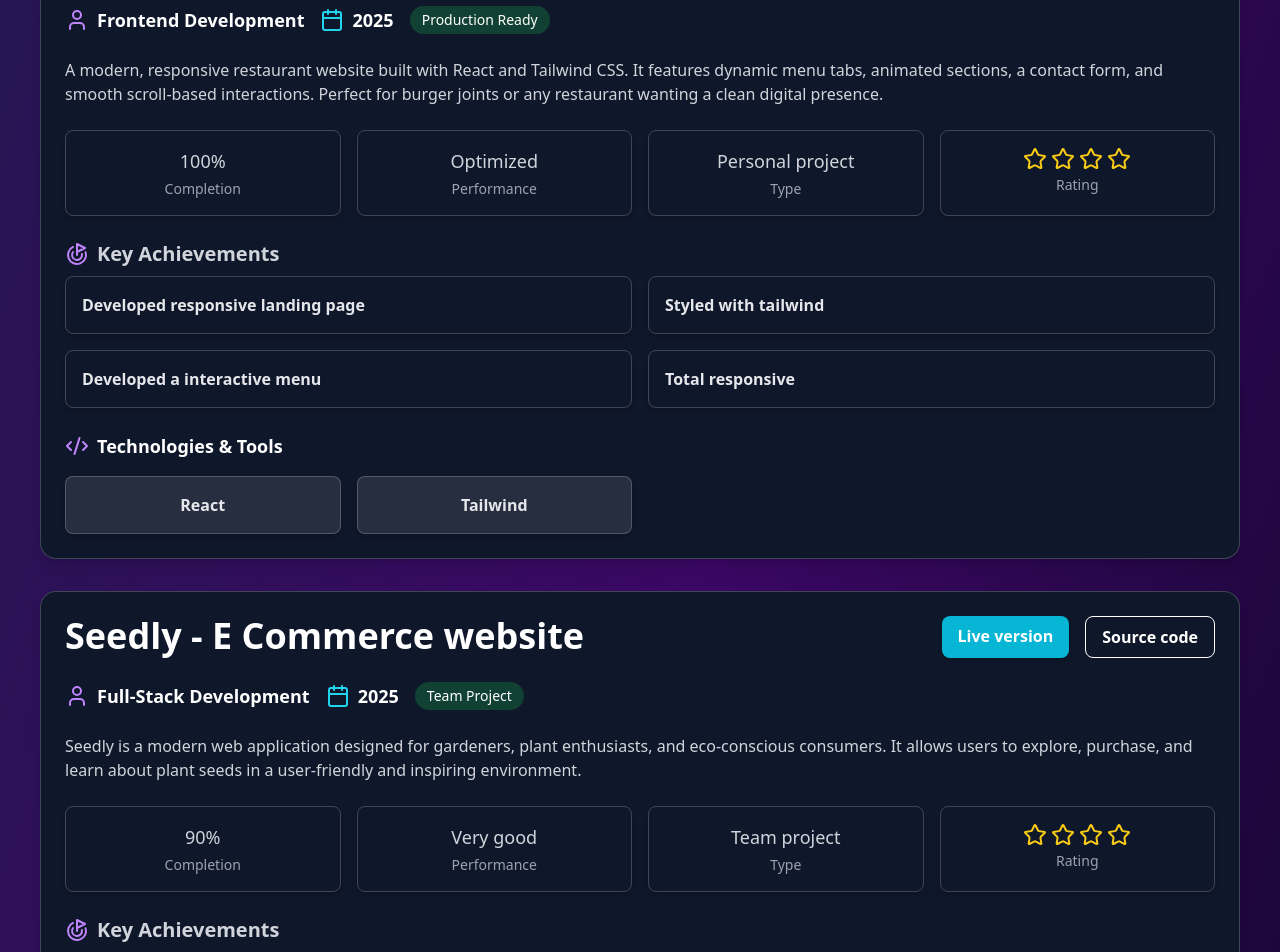
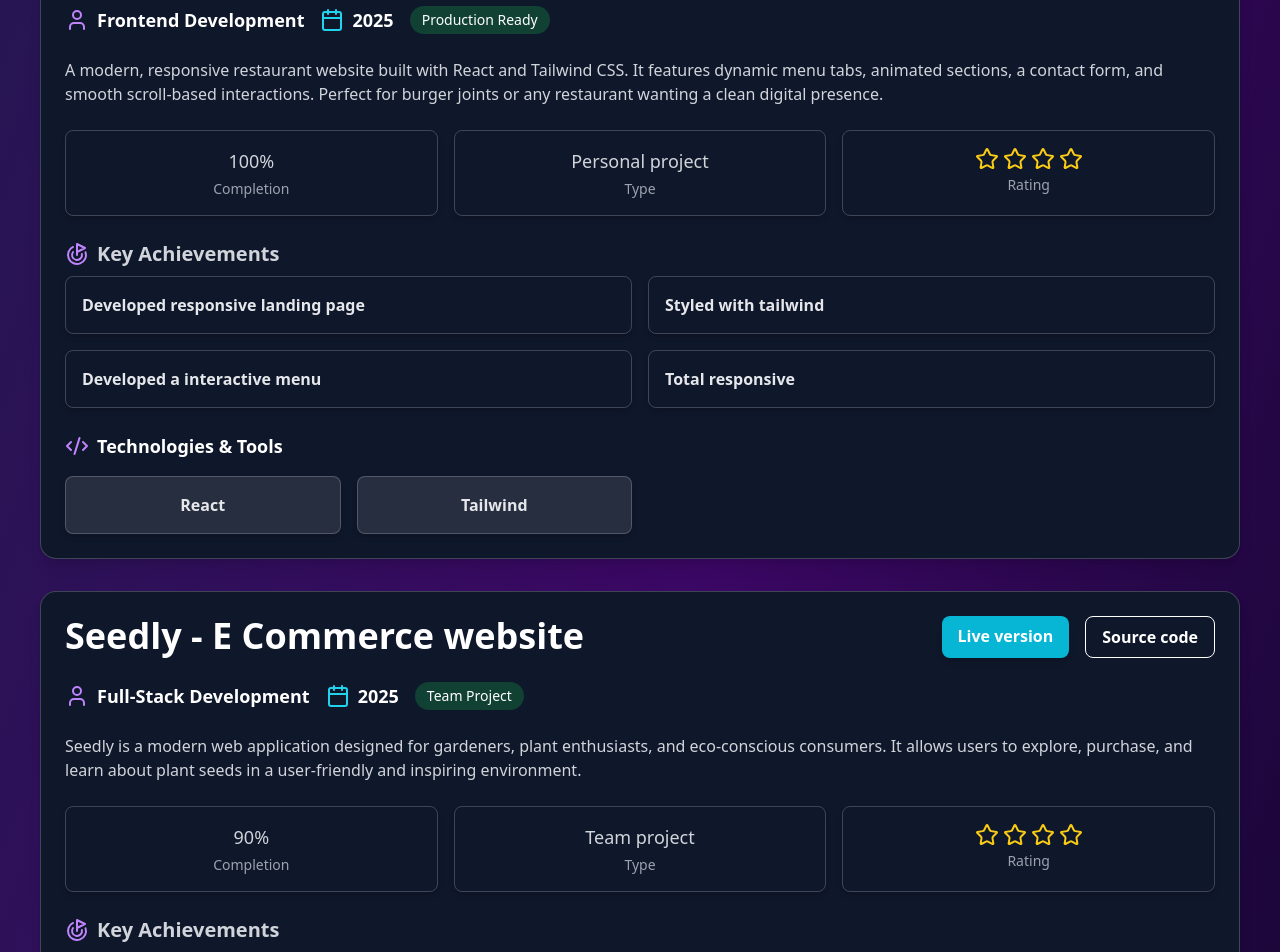
Before and after one commit to Carmelo85S/portfolio1.1, a React (Vite) app: page / in a window 1280 px wide. Shown: the part 5480-6432 px from the top of the page. Built offline with nearby package versions, Linux system fonts and the light colour scheme.

Commit message:
deleted perfomance block in cards and types

```diff
--- a/src/components/Projects/ProjectCard.tsx
+++ b/src/components/Projects/ProjectCard.tsx
@@ -11,7 +11,6 @@ const ProjectCard = ({
   linkLive,
   description,
   completion,
-  performance,
   type,
   ratingIcon: RatingIcon,
   ratingCount,
@@ -79,10 +78,9 @@ const ProjectCard = ({
       <p className="text-sm sm:text-base text-gray-300 leading-relaxed">{description}</p>
 
       {/* Metrics */}
-      <div className="grid grid-cols-1 sm:grid-cols-2 lg:grid-cols-4 gap-4">
+      <div className="grid grid-cols-1 sm:grid-cols-2 lg:grid-cols-3 gap-4">
         {[
           { label: "Completion", value: completion },
-          { label: "Performance", value: performance },
           { label: "Type", value: type },
           {
             label: "Rating",
--- a/src/components/Projects/ProjectsList.ts
+++ b/src/components/Projects/ProjectsList.ts
@@ -14,7 +14,6 @@ const projectsList: ProjectCardProps[] = [
     description:
       "My virtual pet is a game inspired by the most famous tamagotchi. The idea behind the game was to create something that can be helpull in the development for a child. In the game the user needs to take care of a pet, feed him and clean. In teh game there are 3 ways to gain points: mini games, take care of the animal, for example cleaning. With the points gained the user can buy food and drinks for the Pet.",
     completion: "100%",
-    performance: "Interactive",
     type: "Team project",
     ratingIcon: Star,
     ratingCount: 5,
@@ -42,7 +41,6 @@ const projectsList: ProjectCardProps[] = [
     description:
       "A modern, responsive restaurant website built with React and Tailwind CSS. It features dynamic menu tabs, animated sections, a contact form, and smooth scroll-based interactions. Perfect for burger joints or any restaurant wanting a clean digital presence.",
     completion: "100%",
-    performance: "Optimized",
     type: "Personal project",
     ratingIcon: Star,
     ratingCount: 4,
@@ -70,7 +68,6 @@ const projectsList: ProjectCardProps[] = [
     description:
       "Seedly is a modern web application designed for gardeners, plant enthusiasts, and eco-conscious consumers. It allows users to explore, purchase, and learn about plant seeds in a user-friendly and inspiring environment.",
     completion: "90%",
-    performance: "Very good",
     type: "Team project",
     ratingIcon: Star,
     ratingCount: 4,
@@ -100,7 +97,6 @@ const projectsList: ProjectCardProps[] = [
     description:
       "A full-stack web application for Hotel and Bars, booking form and reservation management, with business insights.",
     completion: "100%",
-    performance: "Very good",
     type: "Personal project",
     ratingIcon: Star,
     ratingCount: 5,
@@ -129,7 +125,6 @@ const projectsList: ProjectCardProps[] = [
     linkLive: "https://github.com/Carmelo85S/shiftmate",
     description: "A full-stack web application for managing job listings, applications. Still working on it.",
     completion: "80%",
-    performance: "Work in progress",
     type: "Personal project",
     ratingIcon: Star,
     ratingCount: 5,
--- a/src/type/type.ts
+++ b/src/type/type.ts
@@ -66,7 +66,6 @@ export type ProjectCardProps = {
   linkLive?: string;
   description: string;
   completion: string;
-  performance: string;
   type: string;
   ratingIcon: LucideIcon;
   ratingCount: number;
```
